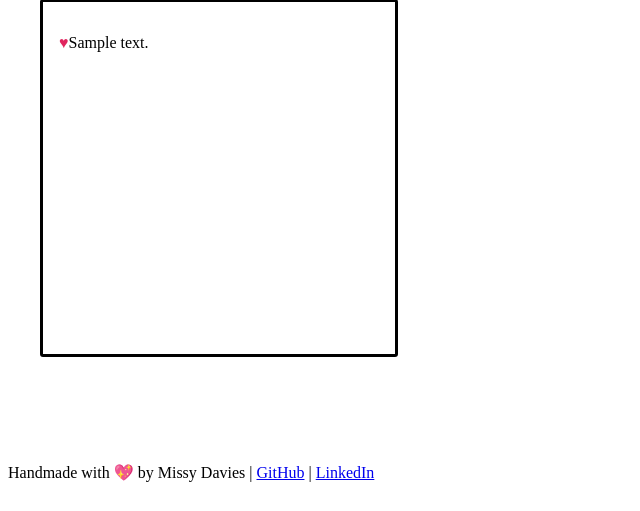
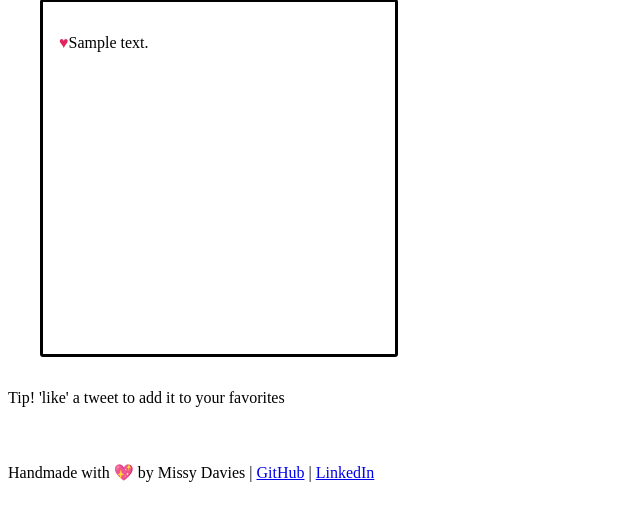
Before and after one commit to missy-davies/chatterbot, a Flask app: page /generate in a window 1280 px wide. Shown: the part 289-800 px from the top of the page, without its empty margins (0-640 px from the left). Run offline with Flask 2, Linux system fonts and the light colour scheme; a user stored in the database is signed in; tables that the repository leaves empty hold one stand-in row (values such as "Sample post").

Commit message:
Add tip to generate html

```diff
--- a/templates/generate.html
+++ b/templates/generate.html
@@ -23,5 +23,6 @@
 
 <div class="tweets">
 </div>
+<p>Tip! 'like' a tweet to add it to your favorites</p>
 
 {% endblock %}
```
